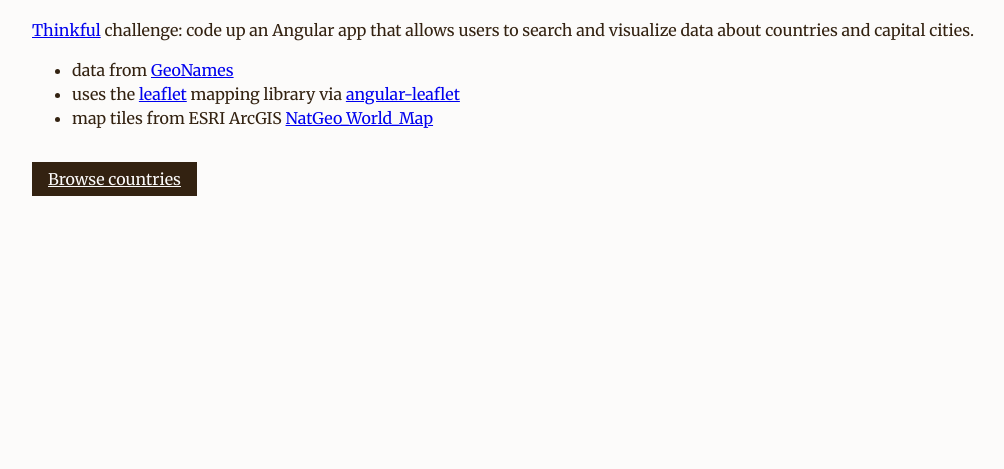
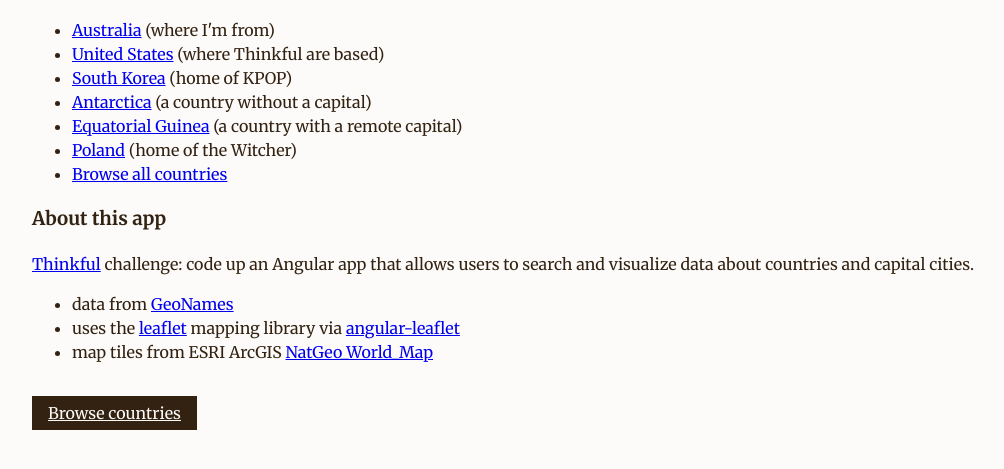
Before and after one commit to bboyle/countries-capitals-app, a website: page app/index.html in a window 1280 px wide. Shown: the part 83-552 px from the top of the page, without its empty margins (0-1004 px from the left). Drawn offline with Linux system fonts and the light colour scheme.

Commit message:
update home page
- add sample countries to index
- move list of libs/APIs into aside

```diff
--- a/app/views/index.html
+++ b/app/views/index.html
@@ -1,3 +1,16 @@
+<ul>
+	<li><a href="#/countries/AU">Australia</a> (where I'm from)</li>
+	<li><a href="#/countries/US">United States</a> (where Thinkful are based)</li>
+	<li><a href="#/countries/KR">South Korea</a> (home of KPOP)</li>
+	<li><a href="#/countries/AQ">Antarctica</a> (a country without a capital)</li>
+	<li><a href="#/countries/GQ">Equatorial Guinea</a> (a country with a remote capital)</li>
+	<li><a href="#/countries/PL">Poland</a> (home of the Witcher)</li>
+	<li><a href="#/countries">Browse all countries</a></li>
+</ul>
+
+<aside>
+	<h3>About this app</h3>
+
 	<p><a href="http://www.thinkful.com">Thinkful</a> challenge:
 	code up an Angular app that allows users to search and visualize data about countries and capital cities.</p>
 
@@ -6,6 +19,7 @@
 		<li>uses the <a href="http://leafletjs.com/">leaflet</a> mapping library via <a href="http://tombatossals.github.io/angular-leaflet-directive/">angular-leaflet</a></li>
 		<li>map tiles from ESRI ArcGIS <a href="http://services.arcgisonline.com/ArcGIS/rest/services/NatGeo_World_Map/MapServer">NatGeo_World_Map</a></li>
 	</ul>
+</aside>
 
 <nav>
 	<a href="#/countries">Browse countries</a>
```
Lines whose indentation alone changed are shown as unchanged.
